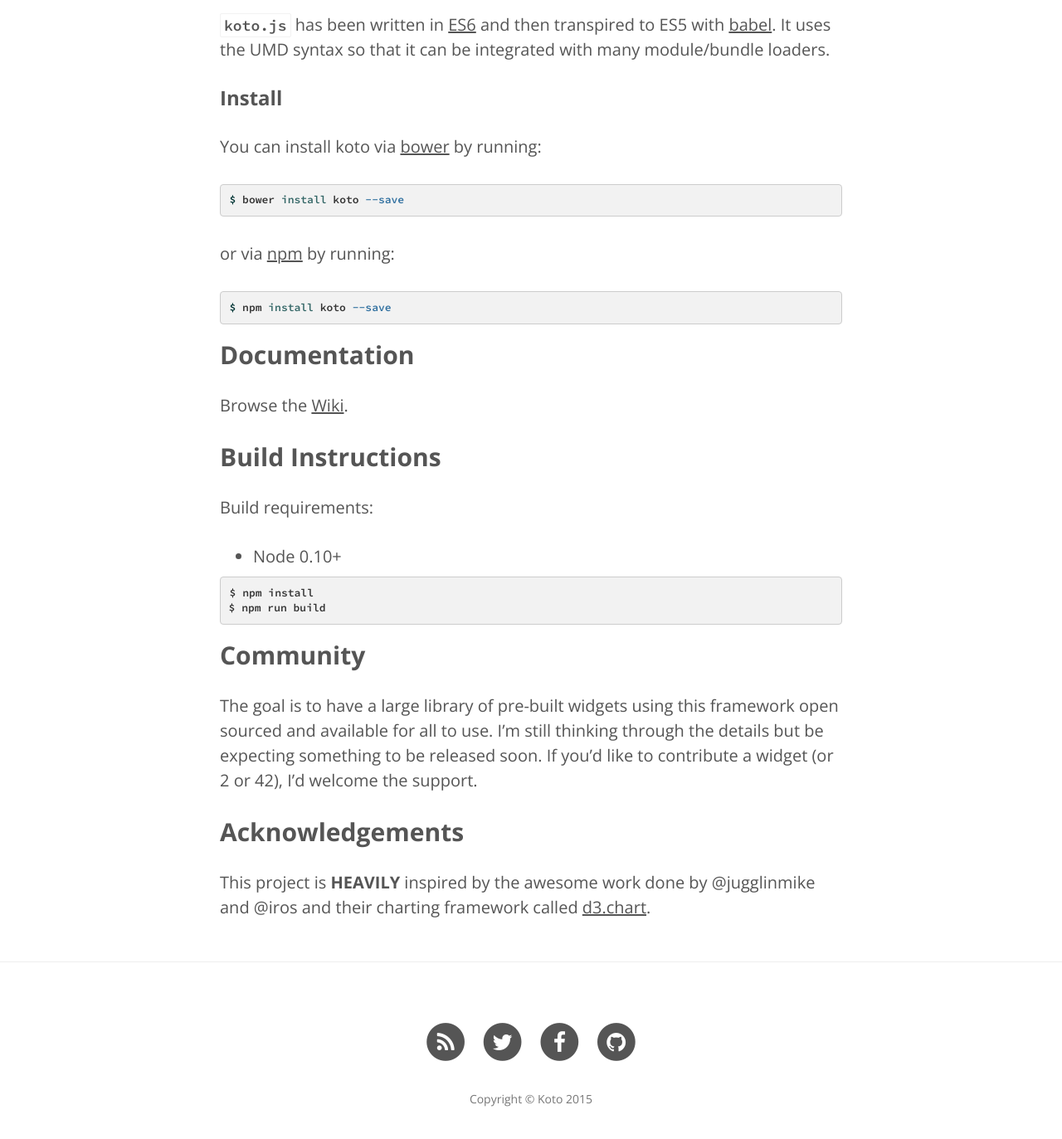
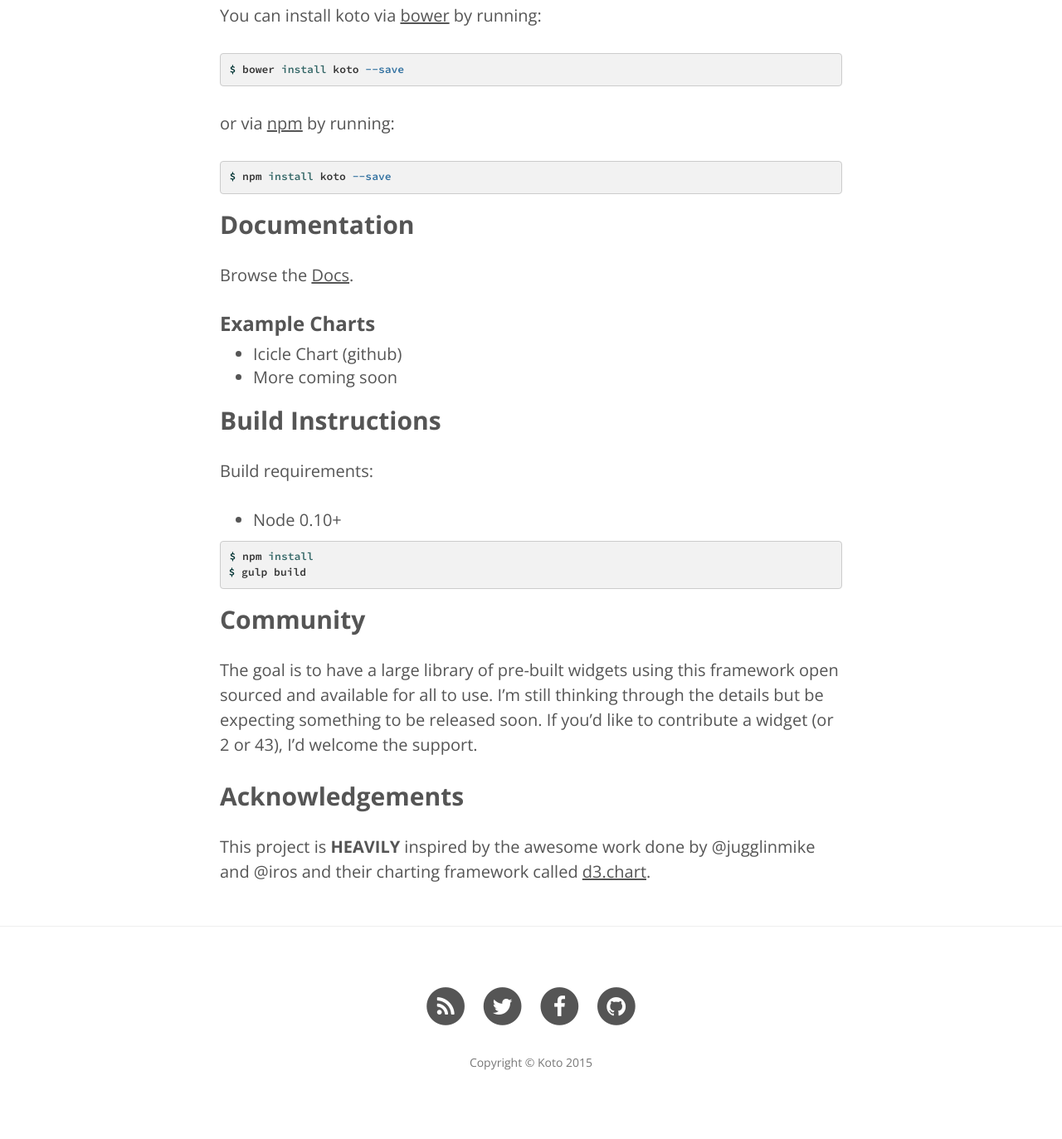
Before and after one commit to kotojs/kotojs.github.io, a Jekyll site: the page built from index.markdown, in a window 1280 px wide and 1400 px high, scrolled down 4221 px. Shown: the top 1373 px of the window at 83% size. Built offline with Jekyll 4.4.1, drawn with Linux system fonts in a browser that asks for light colours; nearby versions of some CDN libraries; some of the changed text lies outside the part shown.

Commit message:
fixing readme

````diff
--- a/index.markdown
+++ b/index.markdown
@@ -3,23 +3,15 @@ layout: page
 description: "A d3 framework for reusable charts"
 ---
 
-# Koto
-
-A framework for creating reusable charts with [D3.js](http://d3js.org), written in ES6.
-
-[![Travis build status](http://img.shields.io/travis/kotojs/kotojs.svg?style=flat)](https://travis-ci.org/nicksrandall/kotojs)
-[![Code Climate](https://codeclimate.com/github/kotojs/kotojs/badges/gpa.svg)](https://codeclimate.com/github/nicksrandall/kotojs)
-[![Test Coverage](https://codeclimate.com/github/kotojs/kotojs/badges/coverage.svg)](https://codeclimate.com/github/nicksrandall/kotojs)
-[![Dependency Status](https://david-dm.org/kotojs/kotojs.svg)](https://david-dm.org/nicksrandall/kotojs)
-[![devDependency Status](https://david-dm.org/kotojs/kotojs/dev-status.svg)](https://david-dm.org/nicksrandall/kotojs#info=devDependencies)
-[![Join the chat at https://gitter.im/kotojs/kotojs](https://badges.gitter.im/Join%20Chat.svg)](https://gitter.im/nicksrandall/kotojs?utm_source=badge&utm_medium=badge&utm_campaign=pr-badge&utm_content=badge)
+#Koto
+**koto.js** is a [d3.js](http://www.d3js.org) charting framework written in ES6, the latest iteration of javascript.
 
 ## Introduction
 KotoJS is **HEAVILY** inspired by another reusable charting framework maintained by the Miso Project called d3.chart. I think that project is well designed and well documented.  For those who are not familiar with d3.chart, the framework provides a logical way to ensure that all data-visualization components that are authored using the framework are done in a way that facilitates re-usablily.
 
 However, as somebody who greatly depends on the d3.chart framework, I've gotten concerned that support for the project has dwindled over the past several months. This has prompted me to write my own reusable charting framework, taking all the things the things that I really like about d3.chart and adding a few things that I had always wanted.
 
-```js
+{% highlight javascript %}
 // Basic Example
 KotoBarChart = class extends Koto {
   constructor(selection){
@@ -54,7 +46,7 @@ KotoBarChart = class extends Koto {
 
 var barChart = new KotoBarChart(d3.select('#vis'));
 barChart.draw(data);
-```
+{% endhighlight %}
 
 ### How is it different than d3.chart?
 
@@ -67,7 +59,7 @@ I'm a big believer in modules. With KotoJS, all your components are exported as
 #### Common API for getting and setting configurable options.
 In d3.chart, it is a common practice to have each configurable option (ex. Height, Widgth, fill) to have its own getter and setter method attached to the chart. This practice is suggested by Mike Bostock (creator of D3) and generally a good thing. For my own personal use case of this framework, I need the abily to store all the configs to a single object and so I found it much easier to have a common API for getting and setting config items like so:
 
-```js
+{% highlight javascript %}
 // Similar syntax to other d3 methods like `attr` and `style`
 var barChart = new KotoBarChart(d3.select('#vis'));
 
@@ -84,12 +76,12 @@ barChart
   })
   .draw(data);
 
-```
+{% endhighlight %}
 
 #### Common API for getting and setting accessor functions.
 In an effort to make components authored with this framework truely reusable, it was important to me that widgets could take in data with a variety of schemas. I can then tell my component how to "access" the data that it needs.
 
-```js
+{% highlight javascript %}
 // Similar syntax to other d3 methods like `attr` and `style`
 var barChart = new KotoBarChart(d3.select('#vis'));
 
@@ -106,7 +98,7 @@ barChart
   })
   .draw(data);
 
-```
+{% endhighlight %}
 
 #### Extra Hooks
 In d3.chart, the only "hooks" that were available for you on the chart level was `initialize` and `transform`. In KotoJS I have extended the list to include `initialize`, `transform`, `preDraw`, and `postDraw`. I have also exposed a `hasDrawn` property that allows for you check if something is being "re-drawn". All of the hooks are optional so you don't have to use them if you don't want to.
@@ -114,7 +106,7 @@ In d3.chart, the only "hooks" that were available for you on the chart level was
 #### Removed the extension of d3
 In d3.chart, the API for initalizing a chart was an extension of d3's selection prototype. I felt wrong to me to extend d3 so I have removed the need to do that and have opted to have charts authored with KotoJS to initialize like any other constructor function.
 
-```js
+{% highlight javascript %}
 // d3.chart
 var barChart = d3.select('#vis').chart('BarChart');
 barChart.draw(data);
@@ -122,7 +114,7 @@ barChart.draw(data);
 // KotoJS
 var barChart = new KotoBarChart(d3.select('#vis'));
 barChart.draw(data);
-```
+{% endhighlight %}
 
 ## Getting Started
 `koto.js` has been written in [ES6](https://babeljs.io/docs/learn-es6/) and then transpired to ES5 with [babel](https://babeljs.io/). It uses the UMD syntax so that it can be integrated with many module/bundle loaders.
@@ -130,18 +122,22 @@ barChart.draw(data);
 ### Install
 You can install koto via [bower](http://bower.io) by running:
 
-```bash
+{% highlight bash %}
 $ bower install koto --save
-```
+{% endhighlight %}
 
 or via [npm](http://www.npmjs.com) by running:
 
-```bash
+{% highlight bash %}
 $ npm install koto --save
-```
+{% endhighlight %}
 
 ## Documentation
-Browse the [Wiki](https://github.com/nicksrandall/kotojs/wiki/API-Documentation).
+Browse the [Docs](http://kotojs.org/docs/).
+
+### Example Charts
+* [Icicle Chart (github)](https://github.com/nicksrandall/koto.Icicle)
+* More coming soon
 
 ## Build Instructions
 Build requirements:
@@ -149,13 +145,13 @@ Build requirements:
 - [Node 0.10+](http://www.nodejs.org)
 
 
-```js
+{% highlight bash %}
 $ npm install
-$ npm run build
-```
+$ gulp build
+{% endhighlight %}
 
 ## Community
-The goal is to have a large library of pre-built widgets using this framework open sourced and available for all to use. I'm still thinking through the details but be expecting something to be released soon. If you'd like to contribute a widget (or 2 or 42), I'd welcome the support.
+The goal is to have a large library of pre-built widgets using this framework open sourced and available for all to use. I'm still thinking through the details but be expecting something to be released soon. If you'd like to contribute a widget (or 2 or 43), I'd welcome the support.
 
 ## Acknowledgements
 This project is **HEAVILY** inspired by the awesome work done by @jugglinmike and @iros and their charting framework called [d3.chart](https://github.com/misoproject/d3.chart).
````
